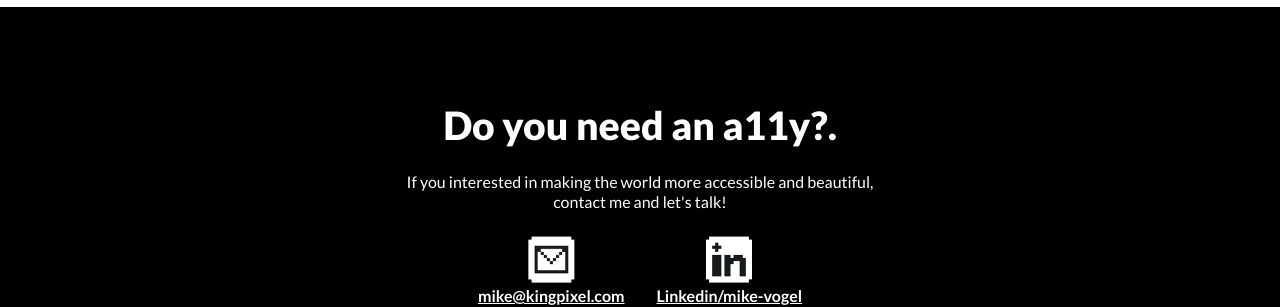
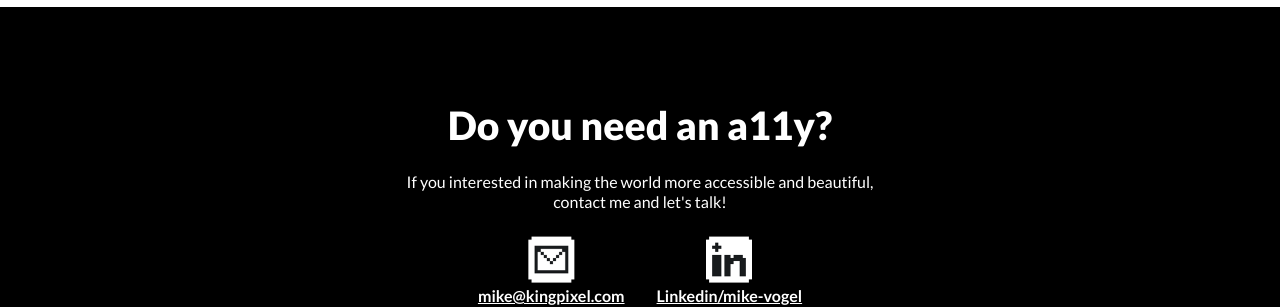
Before and after one commit to simonswiss/kingpixel-demo, a Jekyll site: the page built from a11y/index.html, in a window 1280 px wide and 900 px high, scrolled down 1697 px. Shown: the part 299-606 px from the top of the window. Built offline with Jekyll 4.4.1, drawn with Linux system fonts in a browser that asks for light colours.

Commit message:
fixes a typo

```diff
--- a/a11y/index.html
+++ b/a11y/index.html
@@ -60,7 +60,7 @@ title: Accessibility
 <div class="row inverse">
     <div class="img-center">
         <div class="copy">
-            <h2>Do you need an a11y?.</h2>
+            <h2>Do you need an a11y?</h2>
             <p>If you interested in making the world more accessible and beautiful, contact me and let's talk!</p>
             <div class="contact">
                 <a href="mailto: mike@kingpixel.com"  title="send email to mike@kingpixel.com"><img height="47" width="47" alt="" src="/images/email.png"/> mike@kingpixel.com</a>
```
